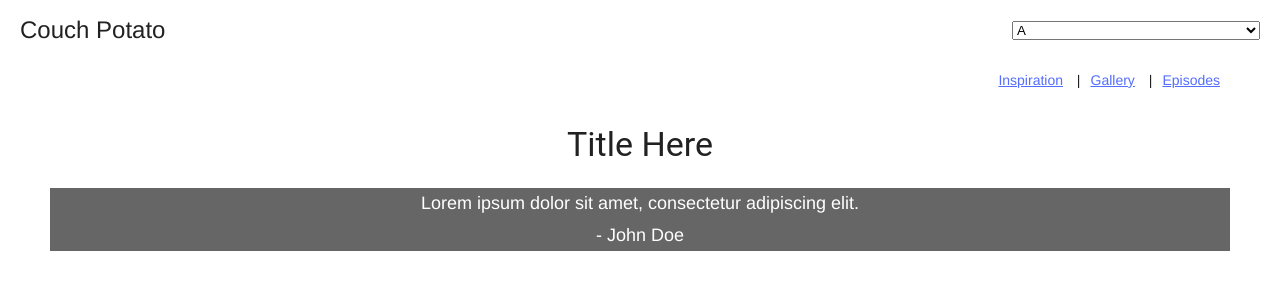
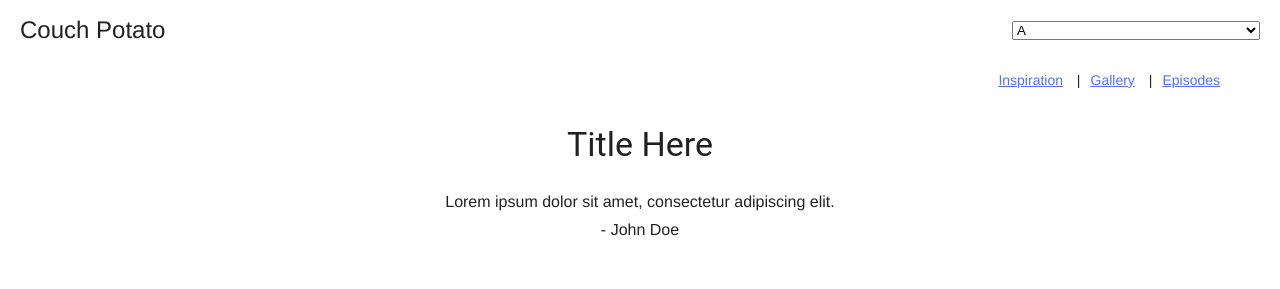
Before and after one commit to keljr021/fed-test--ibm, a React (Create React App) app: page / in a window 1280 px wide. Shown: the top 289 px of the page. Built offline with nearby package versions, Linux system fonts and the light colour scheme.

Commit message:
Updated quote component CSS

```diff
--- a/src/index.css
+++ b/src/index.css
@@ -62,10 +62,8 @@ code {
 
 .quote {
   width: 100%;
-  font-size: 18px;
+  font-size: 16px;
   line-height: 1.75;
-  background: #666;
-  color: white;
 }
 
 .gallery-images {
```
